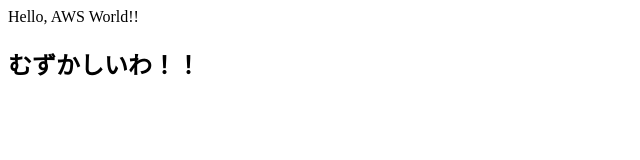
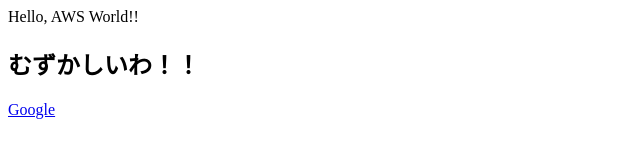
Before and after one commit to ryusei84/kadai4-sugita, a plain HTML site: page src/index.html in a window 1280 px wide. Shown: the full height of the page, 0-640 px from the left. Drawn offline with Linux system fonts and the light colour scheme.

Commit message:
リンク追加 index.html

```diff
--- a/src/index.html
+++ b/src/index.html
@@ -8,5 +8,6 @@
 <body>
   Hello, AWS World!!
   <h2>むずかしいわ！！</h2>
+  <a href="www.google.co.jp">Google</a>
 </body>
 </html>
```
